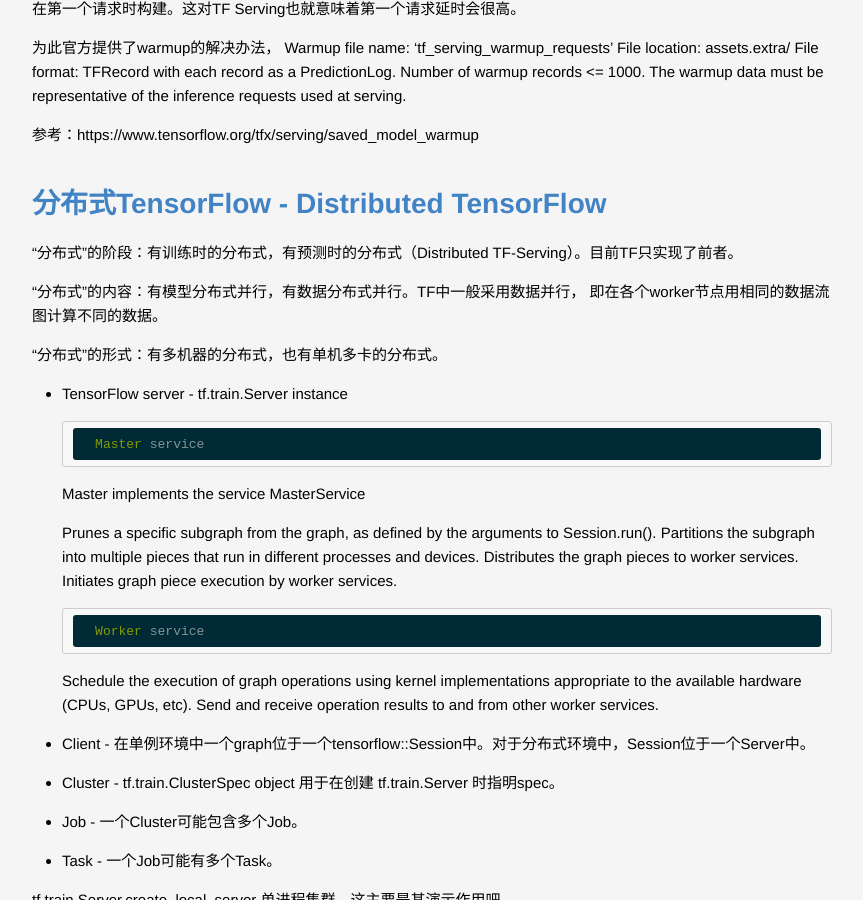
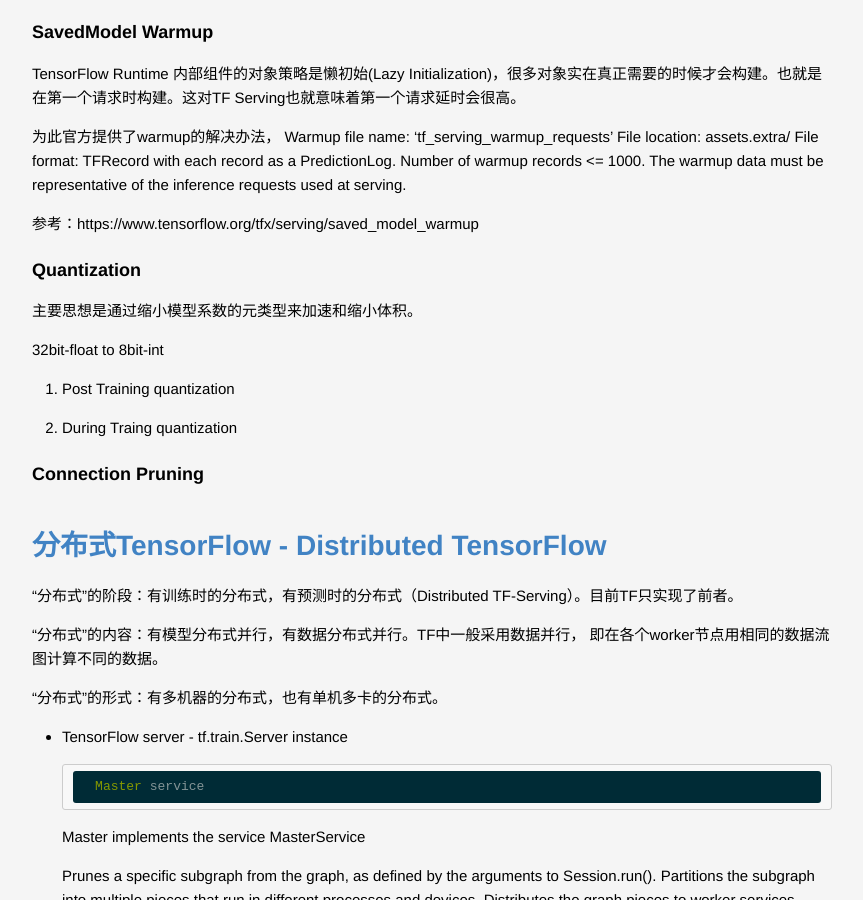
Before and after one commit to lucky521/blog, a Jekyll site: the page built from _posts/ml/2017-10-26-tensorflow.markdown, in a window 1280 px wide and 900 px high, scrolled down 43372 px. Shown: the whole window, without its empty margins (208-1071 px from the left). Built offline with Jekyll 4.4.1, drawn with Linux system fonts in a browser that asks for light colours; some of the changed text lies outside the part shown.

Commit message:
Update 2017-10-26-tensorflow.markdown

```diff
--- a/_posts/ml/2017-10-26-tensorflow.markdown
+++ b/_posts/ml/2017-10-26-tensorflow.markdown
@@ -1862,6 +1862,9 @@
 
 # Tensorflow 性能调优（训练/预测）
 
+服务器端模型最在意的延时和吞吐率。
+本地端模型最在意的是CPU资源占用率、内存占用率。
+
 ## Performance
 
 https://tensorflow.google.cn/guide/performance/overview
@@ -2016,6 +2019,18 @@
 
 参考：https://www.tensorflow.org/tfx/serving/saved_model_warmup
 
+
+### Quantization
+
+主要思想是通过缩小模型系数的元类型来加速和缩小体积。
+
+32bit-float to 8bit-int
+
+1. Post Training quantization
+
+2. During Traing quantization
+
+### Connection Pruning
 
 
 
```
